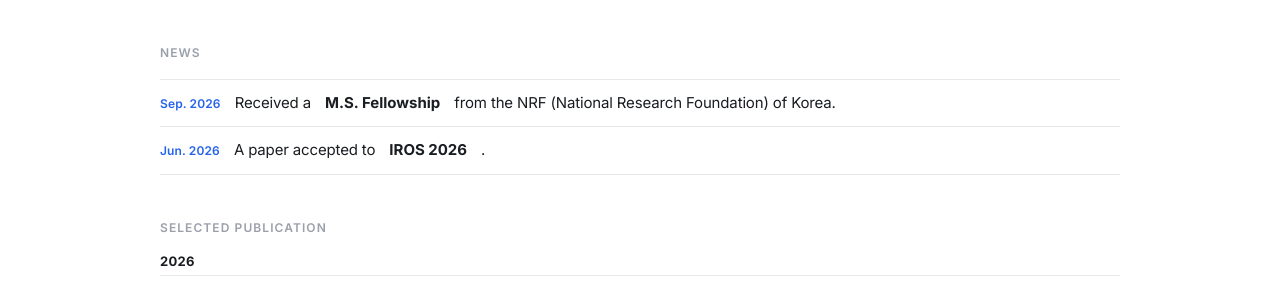
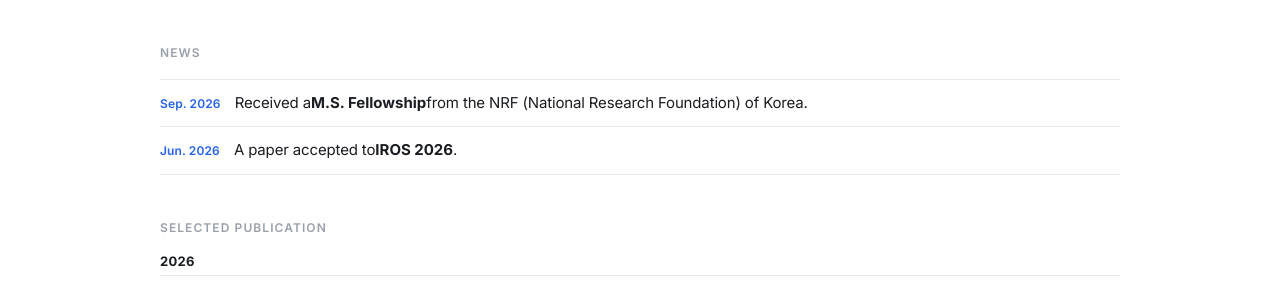
Before and after one commit to cosdeneb/cosdeneb.github.io, a Jekyll site: the page built from index.md, in a window 1280 px wide. Shown: the part 481-767 px from the top of the page. Built offline with Jekyll 4.4.1, drawn with Linux system fonts in a browser that asks for light colours.

Commit message:
Fix flex gap creating spacing around inline bold text in News items
The .home-news li flex container's gap applied between every anonymous
flex item generated for text runs split by inline elements (e.g. <b>),
inserting extra space around any bolded word. Move the spacing to a
margin on .news-date instead.

Co-Authored-By: Claude Sonnet 5 <noreply@anthropic.com>

```diff
--- a/_config.yml
+++ b/_config.yml
@@ -67,4 +67,4 @@ exclude:
   - vendor/ruby/
 
 # Used for defeating caching
-version: 20
+version: 21
--- a/_sass/_site.scss
+++ b/_sass/_site.scss
@@ -292,7 +292,6 @@
   li {
     display: flex;
     align-items: baseline;
-    gap: 14px;
     padding: 11px 0;
     margin-bottom: 0;
     border-bottom: 1px solid $line;
@@ -305,6 +304,7 @@
 
 .news-date {
   flex: 0 0 auto;
+  margin-right: 14px;
   color: $accent;
   font-size: 12px;
   font-weight: 600;
```
